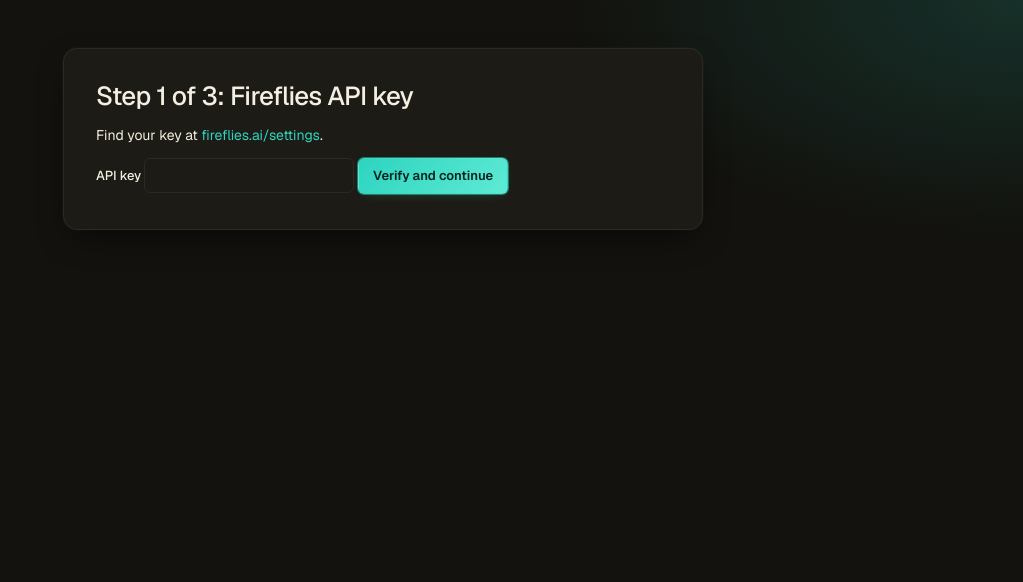
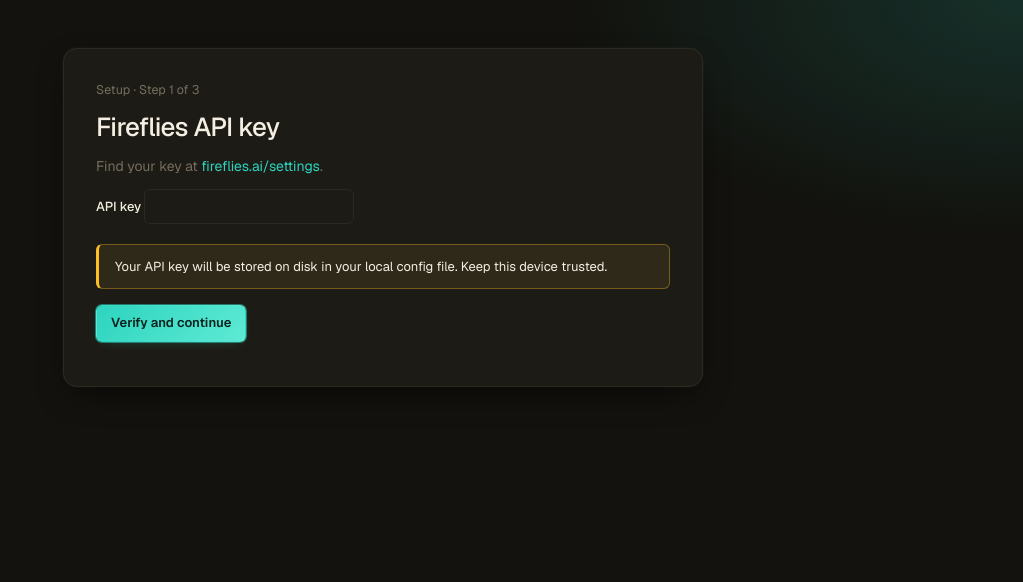
Before and after one commit to oskar-bialek-bakk/FirefliesClearer, a Python web app: template firefliesclearer/web/templates/setup/api_key.html in a window 1280 px wide. Shown: the top 582 px of the page, without its empty margins (257-1280 px from the left). Run offline with Jinja, Linux system fonts and the light colour scheme; the template is opened without the code that fills it, so the values that code supplies are empty.

Commit message:
feat(ui/setup): polish standalone setup wizard pages
- Eyebrow 'Setup · Step N of …' above each h1 for orientation- Promote raw inline error markup to .error-banner- Style submit buttons as .btn-primary; add .cancel-link 'Back' navigation- Wrap the API-key on-disk warning in .destructive-notice- rel="noopener" on the external Fireflies settings link

```diff
--- a/firefliesclearer/web/templates/setup/api_key.html
+++ b/firefliesclearer/web/templates/setup/api_key.html
@@ -2,15 +2,21 @@
 {% block title %}API key — FirefliesClearer setup{% endblock %}
 {% block layout %}
 <main style="max-width: 640px; margin: 64px auto; padding: 32px;">
-  <h1>Step 1 of 3: Fireflies API key</h1>
-  <p>Find your key at <a href="https://app.fireflies.ai/settings" target="_blank">fireflies.ai/settings</a>.</p>
-  {% if error %}<p style="color: #b91c1c;">{{ error }}</p>{% endif %}
+  <p class="hint">Setup &middot; Step 1 of 3</p>
+  <h1>Fireflies API key</h1>
+  <p class="muted">Find your key at <a href="https://app.fireflies.ai/settings" target="_blank" rel="noopener">fireflies.ai/settings</a>.</p>
+  {% if error %}<div class="error-banner">{{ error }}</div>{% endif %}
   <form method="post" action="/setup/api-key">
     <input type="hidden" name="_csrf" value="{{ request.cookies.get('ffc_csrf', '') }}">
     <label>API key
       <input type="password" name="api_key" required autocomplete="off">
     </label>
-    <button type="submit">Verify and continue</button>
+    <div class="destructive-notice">
+      Your API key will be stored on disk in your local config file. Keep this device trusted.
+    </div>
+    <p style="margin-top: 16px;">
+      <button class="btn-primary" type="submit">Verify and continue</button>
+    </p>
   </form>
 </main>
 {% endblock %}
--- a/firefliesclearer/web/templates/setup/welcome.html
+++ b/firefliesclearer/web/templates/setup/welcome.html
@@ -2,6 +2,7 @@
 {% block title %}Setup — FirefliesClearer{% endblock %}
 {% block layout %}
 <main style="max-width: 640px; margin: 64px auto; padding: 32px;">
+  <p class="hint">Setup &middot; Welcome</p>
   <h1>Welcome to FirefliesClearer</h1>
   <p>FirefliesClearer needs three things to start:</p>
   <ol>
@@ -9,6 +10,8 @@
     <li>A local archive folder</li>
     <li>Default cleanup rules (age threshold, concurrency)</li>
   </ol>
-  <p><a href="/setup/api-key">Get started &rarr;</a></p>
+  <p style="margin-top: 24px;">
+    <a class="btn-primary" href="/setup/api-key">Get started &rarr;</a>
+  </p>
 </main>
 {% endblock %}
```
Also changed, not shown: firefliesclearer/web/templates/setup/archive_root.html (+8 -4 lines), firefliesclearer/web/templates/setup/defaults.html (+7 -3 lines).
